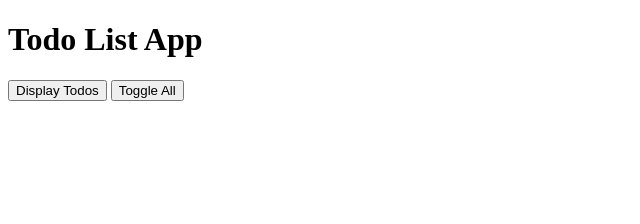
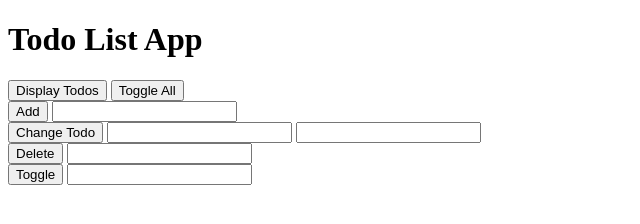
Before and after one commit to miguelopezv/Todolist, a plain HTML site: page index.html in a window 1280 px wide. Shown: the whole page, without its empty margins (0-640 px from the left). Drawn offline with Linux system fonts and the light colour scheme.

Commit message:
Refactoring - Created handler object with methods to call from the HTML

```diff
--- a/index.html
+++ b/index.html
@@ -8,8 +8,30 @@
   <body>
     <h1>Todo List App</h1>
 
-    <button type="button" name="display" id="displayTodosButton">Display Todos</button>
-    <button type="button" name="toggle" id="toggleAllButton">Toggle All</button>
+    <div>
+      <button type="button" onclick="handlers.displayTodos()">Display Todos</button>
+      <button type="button" onclick="handlers.toggleAll()">Toggle All</button>
+    </div>
+
+    <div>
+      <button type="button" onclick="handlers.addTodo()">Add</button>
+      <input type="text" id="addTodoTextInput">
+    </div>
+
+    <div>
+      <button type="button" onclick="handlers.changeTodo()">Change Todo</button>
+      <input type="number" id="changeTodoPositionInput">
+      <input type="text" id="changeTodoTextInput">
+    </div>
+
+    <div>
+      <button type="button" onclick="handlers.deleteTodo()">Delete</button>
+      <input type="number" id="deleteTodoPositionInput">
+    </div>
+    <div>
+      <button type="button" onclick="handlers.toggleCompleted()">Toggle</button>
+      <input type="number" id="toggleCompletedPositionInput">
+    </div>
 
     <script type="text/javascript" src="main.js"></script>
   </body>
--- a/main.js
+++ b/main.js
@@ -73,14 +73,34 @@ var todoList = {
   }
 };
 
-// Event Listeners for buttons
-var displayTodosButton = document.getElementById('displayTodosButton');
-var toggleAllButton = document.getElementById('toggleAllButton');
-
-displayTodosButton.addEventListener('click', function() {
-  todoList.displayTodos();
-});
-
-toggleAllButton.addEventListener('click', function() {
-  todoList.toggleAll();
-});
+// Handler object to call methods from the HTML
+var handlers = {
+  displayTodos: function() {
+    todoList.displayTodos();
+  },
+  addTodo: function() {
+    var addTodoTextInput = document.getElementById('addTodoTextInput');
+    todoList.addTodos(addTodoTextInput.value);
+    addTodoTextInput.value = "";
+  },
+  changeTodo: function () {
+    var changeTodoPositionInput = document.getElementById('changeTodoPositionInput');
+    var changeTodoTextInput = document.getElementById('changeTodoTextInput');
+    todoList.changeTodo(changeTodoPositionInput.valueAsNumber, changeTodoTextInput.value);
+    changeTodoTextInput.value = "";
+    changeTodoPositionInput.value = "";
+  },
+  deleteTodo: function() {
+    var deleteTodoPositionInput = document.getElementById('deleteTodoPositionInput');
+    todoList.deleteTodo(deleteTodoPositionInput.valueAsNumber);
+    deleteTodoPositionInput.value = "";
+  },
+  toggleCompleted: function() {
+    var toggleCompletedPositionInput = document.getElementById('toggleCompletedPositionInput');
+    todoList.toggleCompleted(toggleCompletedPositionInput.valueAsNumber);
+    toggleCompletedPositionInput.value = "";
+  },
+  toggleAll: function() {
+    todoList.toggleAll();
+  }
+};
```
